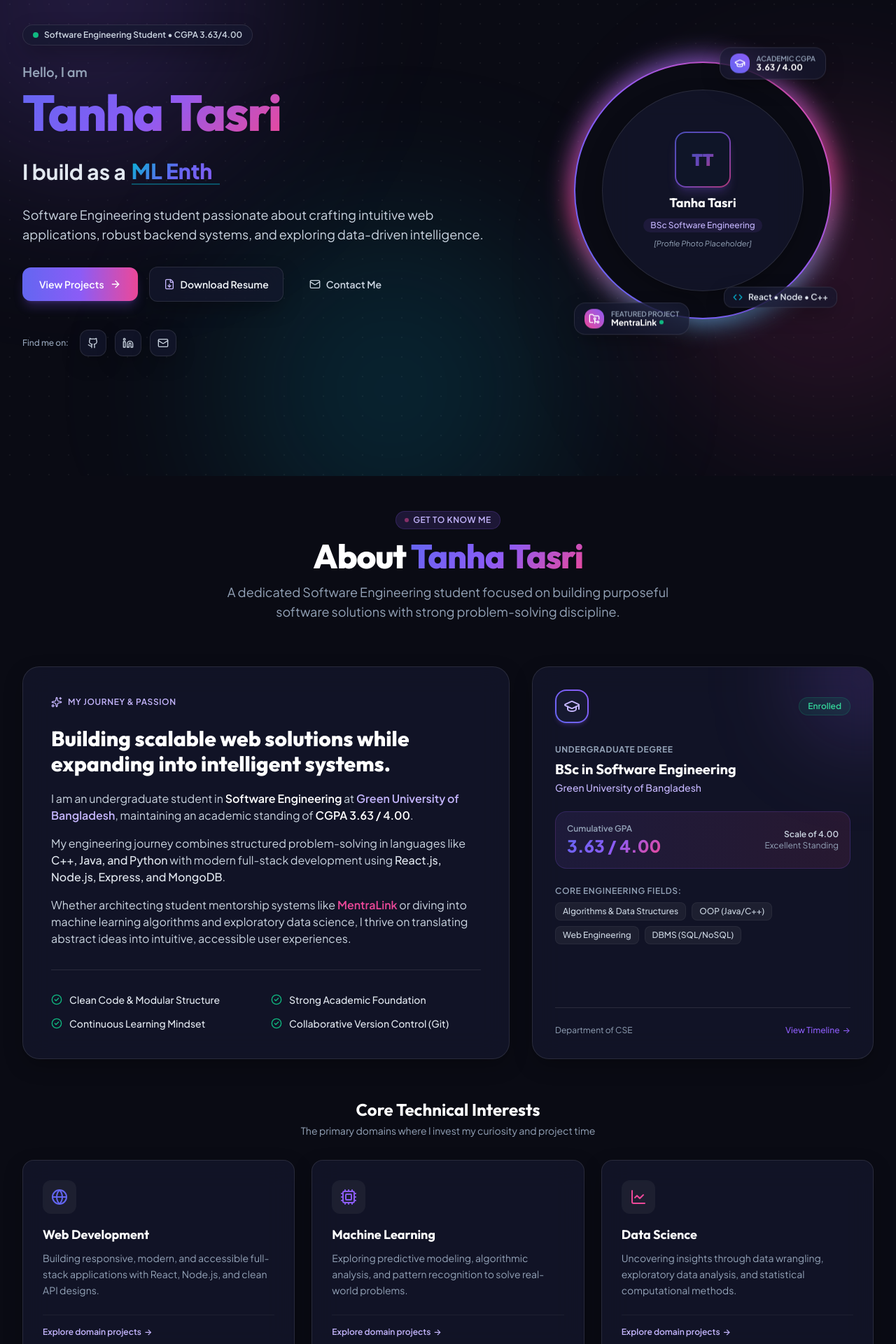
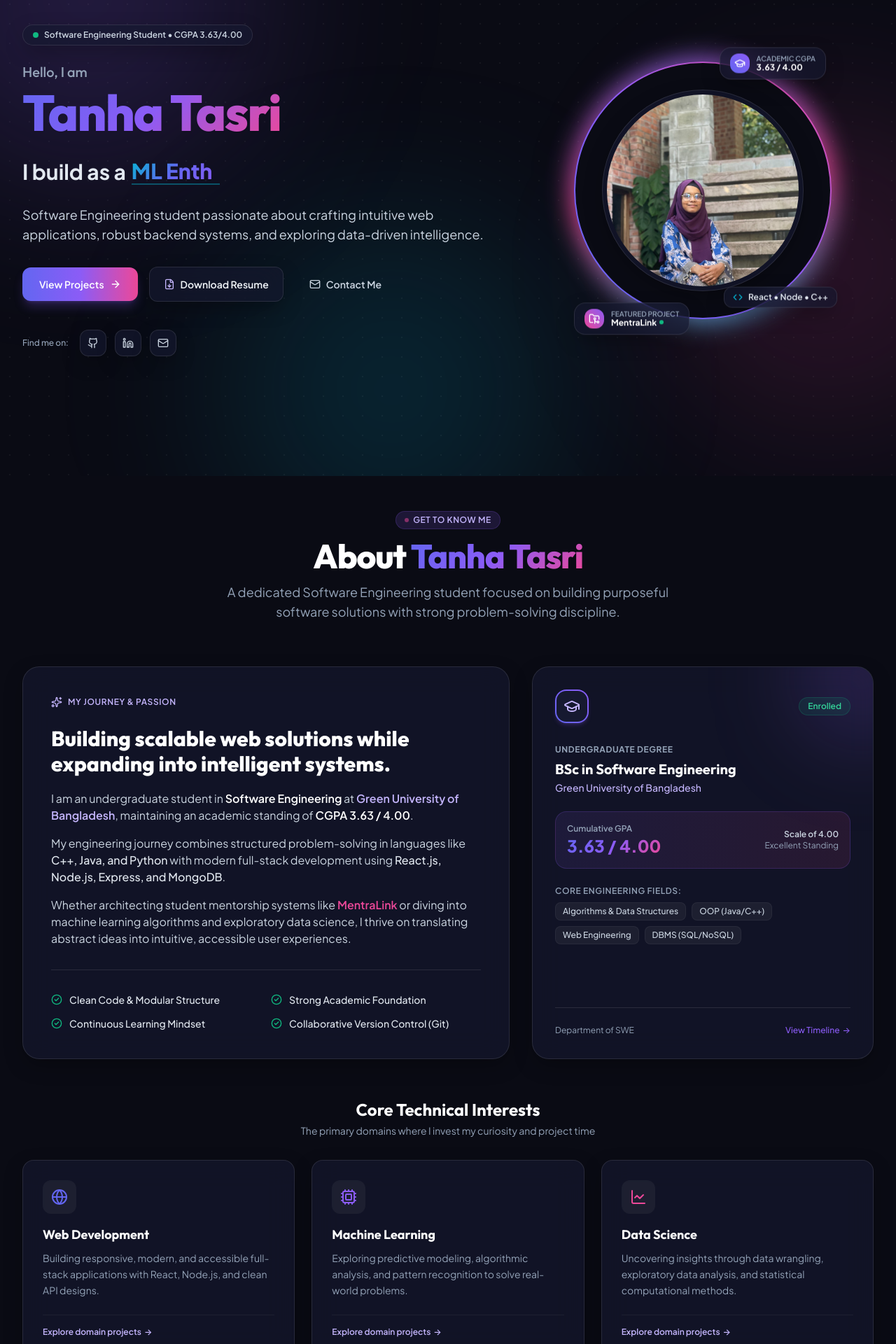
Before and after one commit to tanha-tasri/portfolio, a React (Vite) app: page / in a window 1280 px wide. Shown: the part 120-2040 px from the top of the page at 70% size. Built offline with nearby package versions, Linux system fonts and the light colour scheme.

Commit message:
my portfolio

```diff
--- a/src/components/layout/Footer.jsx
+++ b/src/components/layout/Footer.jsx
@@ -122,7 +122,7 @@ export const Footer = () => {
         <div className="pt-8 flex flex-col sm:flex-row items-center justify-between gap-4 text-xs text-slate-500 dark:text-slate-400">
           <p>© {currentYear} Tanha Tasri. All rights reserved.</p>
           <div className="flex items-center gap-1">
-            <span>Built with React, Vite &amp; Tailwind CSS</span>
+
           </div>
           <button
             onClick={scrollToTop}
--- a/src/components/sections/About.jsx
+++ b/src/components/sections/About.jsx
@@ -164,7 +164,7 @@ export const About = () => {
             </div>
 
             <div className="pt-6 mt-6 border-t border-slate-200/70 dark:border-white/10 flex items-center justify-between text-xs text-slate-500 dark:text-slate-400">
-              <span>Department of CSE</span>
+              <span>Department of SWE</span>
               <a
                 href="#education"
                 className="text-brand-violet hover:underline font-medium inline-flex items-center gap-1"
--- a/src/components/sections/Contact.jsx
+++ b/src/components/sections/Contact.jsx
@@ -238,10 +238,10 @@ export const Contact = () => {
               </div>
               <div>
                 <span className="text-[11px] font-semibold uppercase tracking-wider text-slate-500 dark:text-slate-400 block">
-                  Location &amp; University
+                  Location
                 </span>
                 <span className="text-xs sm:text-sm font-semibold text-slate-900 dark:text-white">
-                  Green University of Bangladesh • Dhaka, Bangladesh
+                  Purbachal 21 number sector • Dhaka, Bangladesh
                 </span>
               </div>
             </div>
@@ -440,7 +440,7 @@ export const Contact = () => {
 
                 {/* Backend Integration Note in fine print */}
                 <p className="text-[11px] text-slate-400 italic pt-2">
-                  Tip: Easily hook up EmailJS or custom backend API inside <code>src/components/sections/Contact.jsx</code>.
+
                 </p>
 
               </form>
--- a/src/components/sections/Hero.jsx
+++ b/src/components/sections/Hero.jsx
@@ -208,13 +208,13 @@ export const Hero = () => {
               </div>
 
               {/* Inner Avatar Container */}
-              <div className="relative z-10 w-64 h-64 sm:w-72 sm:h-72 rounded-full overflow-hidden glass-card flex flex-col items-center justify-center p-6 text-center shadow-2xl border border-white/20">
+              <div className={`relative z-10 w-64 h-64 sm:w-72 sm:h-72 rounded-full overflow-hidden glass-card flex flex-col items-center justify-center text-center shadow-2xl border border-white/20 ${personalInfo.profilePhoto ? 'p-1.5' : 'p-6'}`}>
                 {personalInfo.profilePhoto ? (
                   <img
                     src={personalInfo.profilePhoto}
                     alt={personalInfo.name}
-                    className="w-full h-full object-cover"
-                    loading="lazy"
+                    className="w-full h-full rounded-full object-cover object-[center_22%]"
+                    loading="eager"
                   />
                 ) : (
                   <div className="flex flex-col items-center justify-center space-y-2 select-none">
--- a/src/components/sections/Projects.jsx
+++ b/src/components/sections/Projects.jsx
@@ -110,7 +110,7 @@ export const Projects = () => {
                         <span className="w-2 h-2 rounded-full bg-emerald-400 animate-pulse" />
                         Live on Vercel
                       </span>
-                      <span className="text-[11px] font-mono text-slate-500">v1.0 Production</span>
+                      <span className="text-[11px] font-mono text-slate-500"></span>
                     </div>
                   </div>
 
@@ -253,7 +253,7 @@ export const Projects = () => {
                   </div>
 
                   <div className="mt-6 pt-4 border-t border-slate-200/60 dark:border-white/5 flex items-center justify-between text-xs">
-                    <span className="text-slate-400 italic">Configure in src/data/projects.js</span>
+                    <span className="text-slate-400 italic"></span>
                     <a
                       href={personalInfo.github}
                       target="_blank"
@@ -278,7 +278,7 @@ export const Projects = () => {
                 <strong className="text-slate-900 dark:text-white block font-semibold">
                   Want to showcase your next software project?
                 </strong>
-                <span>Open <code>src/data/projects.js</code>, duplicate the template object, and save!</span>
+
               </div>
             </div>
             <a
--- a/src/data/education.js
+++ b/src/data/education.js
@@ -21,21 +21,21 @@ export const educationTimeline = [
       "Web Technologies & Frameworks",
       "Database Management Systems (MySQL, MongoDB)",
       "Software Quality Assurance & Architecture",
-      "Machine Learning & Data Science Exploration",
+
     ],
     isCurrent: true,
   },
   {
-    id: "higher-secondary-placeholder",
-    isPlaceholder: true,
-    degree: "[Higher Secondary Certificate (HSC) / Previous Milestone]",
-    institution: "[College / Institution Name Placeholder]",
-    period: "[Completion Year Placeholder]",
+    id: "hsc-amirjan-college",
+    isPlaceholder: false,
+    degree: "Higher Secondary Certificate (HSC)",
+    institution: "Amirjan College",
+    period: "2021 - 2022",
     status: "Completed",
-    cgpa: "[Result / GPA Placeholder]",
+    cgpa: "GPA 5.00 / 5.00",
     description:
-      "Placeholder for prior educational qualification (e.g., Science background). You can update this entry with your college and passing year in src/data/education.js.",
-    highlight: "Foundation in Science & Mathematics",
+      "Completed Higher Secondary Certificate with a strong foundation in Science and Mathematics.",
+    highlight: "Academic Standing: GPA 5.00 / 5.00 (Science)",
     focusAreas: ["Mathematics", "Physics", "Information & Communication Technology"],
     isCurrent: false,
   },
--- a/src/data/personalInfo.js
+++ b/src/data/personalInfo.js
@@ -16,7 +16,7 @@ export const personalInfo = {
 
   // Placeholders as requested
   resumeUrl: "#", // Placeholder: replace with actual hosted PDF (e.g. '/Tanha_Tasri_Resume.pdf' or Google Drive link)
-  profilePhoto: null, // Placeholder: replace with image path (e.g. '/assets/profile.jpg') when available
+  profilePhoto: "/profile.jpg",
 
   tagline: "Software Engineering student passionate about crafting intuitive web applications, robust backend systems, and exploring data-driven intelligence.",
 
--- a/vite.config.js
+++ b/vite.config.js
@@ -5,7 +5,7 @@ import react from '@vitejs/plugin-react'
 export default defineConfig({
   plugins: [react()],
   server: {
-    port: 5173,
+    port: 5174,
     host: true, // Listen on all local IPs (localhost & network)
     open: false,
   },
```
Also changed, not shown: public/profile.jpg (added), src/assets/profile.jpg (added).
